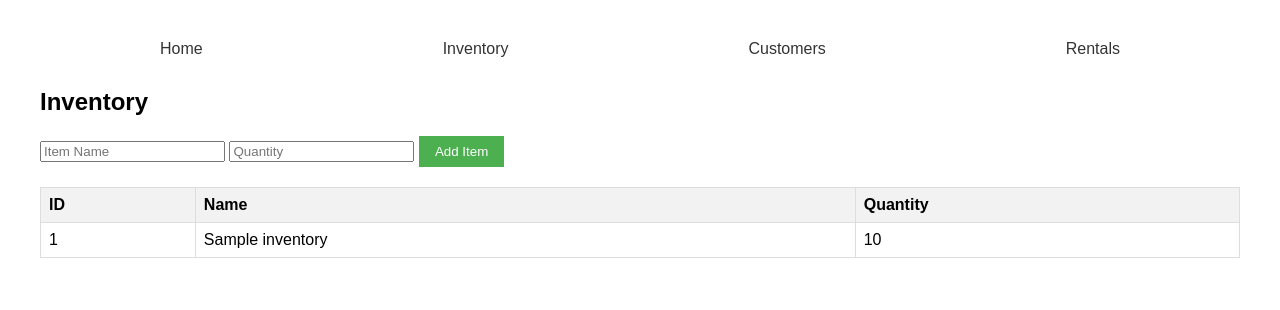
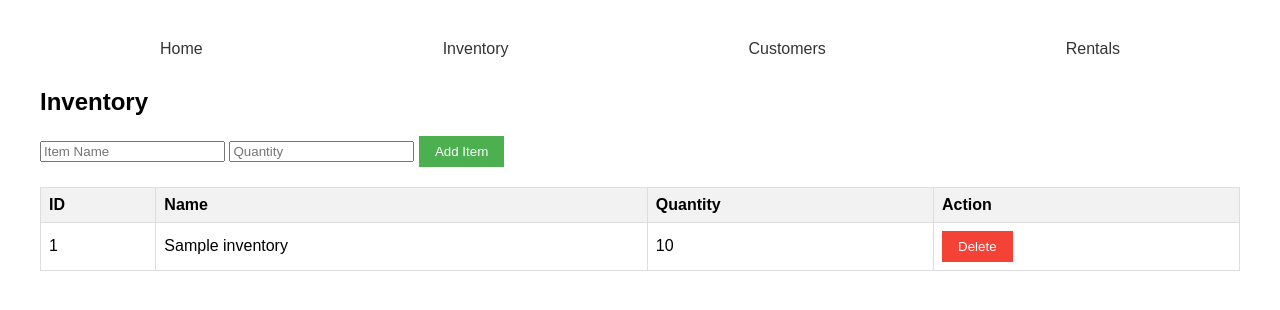
Before and after one commit to srikanta2001swamy/Rental_system, a Flask app: page /inventory in a window 1280 px wide. Shown: the part 122-432 px from the top of the page. Run offline with Flask 2, Linux system fonts and the light colour scheme; tables that the repository leaves empty hold one stand-in row (values such as "Sample post").

Commit message:
Update inventory.html

```diff
--- a/templates/inventory.html
+++ b/templates/inventory.html
@@ -13,12 +13,19 @@
             <th>ID</th>
             <th>Name</th>
             <th>Quantity</th>
+            <th>Action</th>
         </tr>
         {% for item in items %}
         <tr>
             <td>{{ item[0] }}</td>
             <td>{{ item[1] }}</td>
             <td>{{ item[2] }}</td>
+            <td>
+                <form method="POST" action="{{ url_for('delete_inventory', id=item[0]) }}">
+                    <button type="submit" class="btn btn-delete"
+                            {% if item[2] == 0 %}disabled{% endif %}>Delete</button>
+                </form>
+            </td>
         </tr>
         {% endfor %}
     </table>
```
